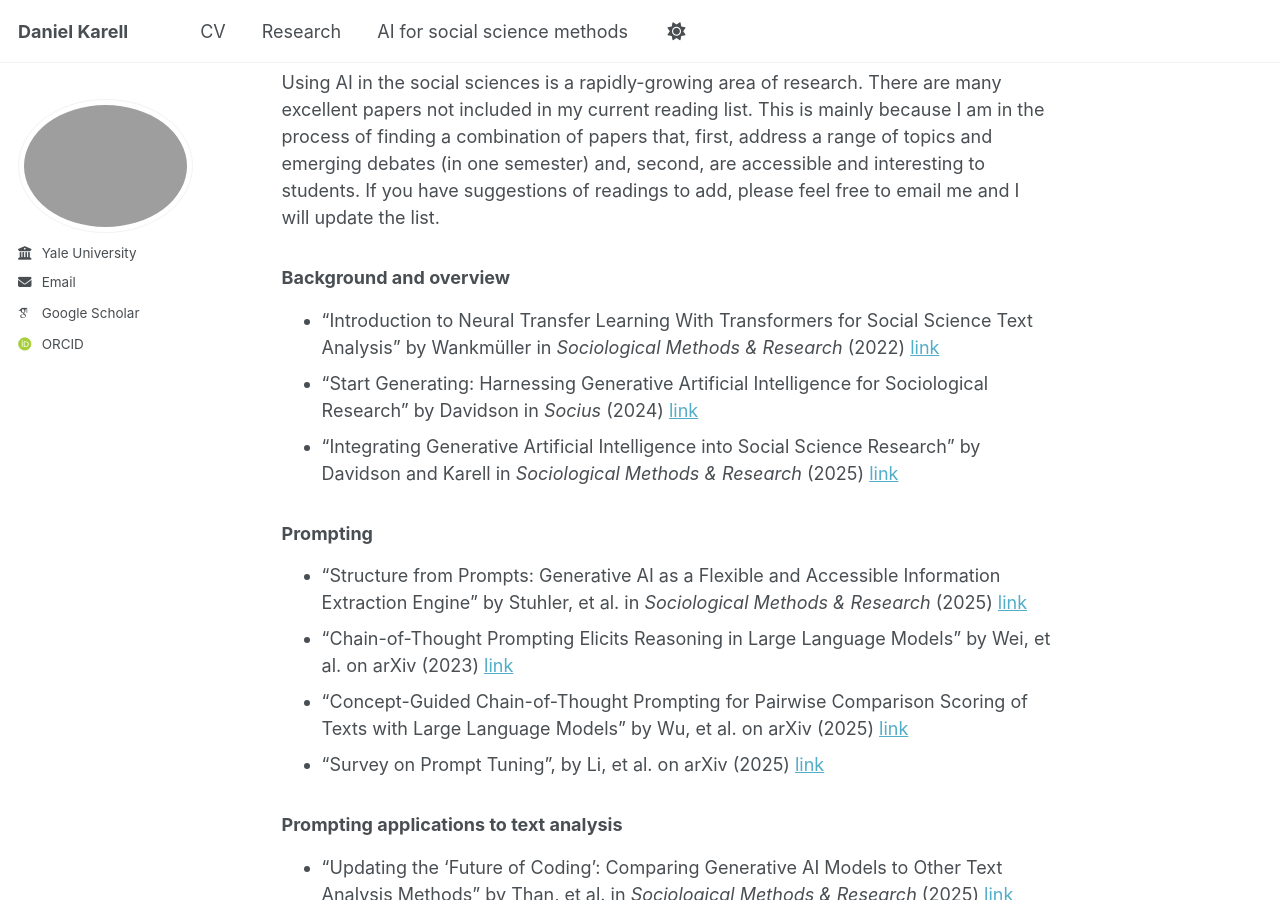
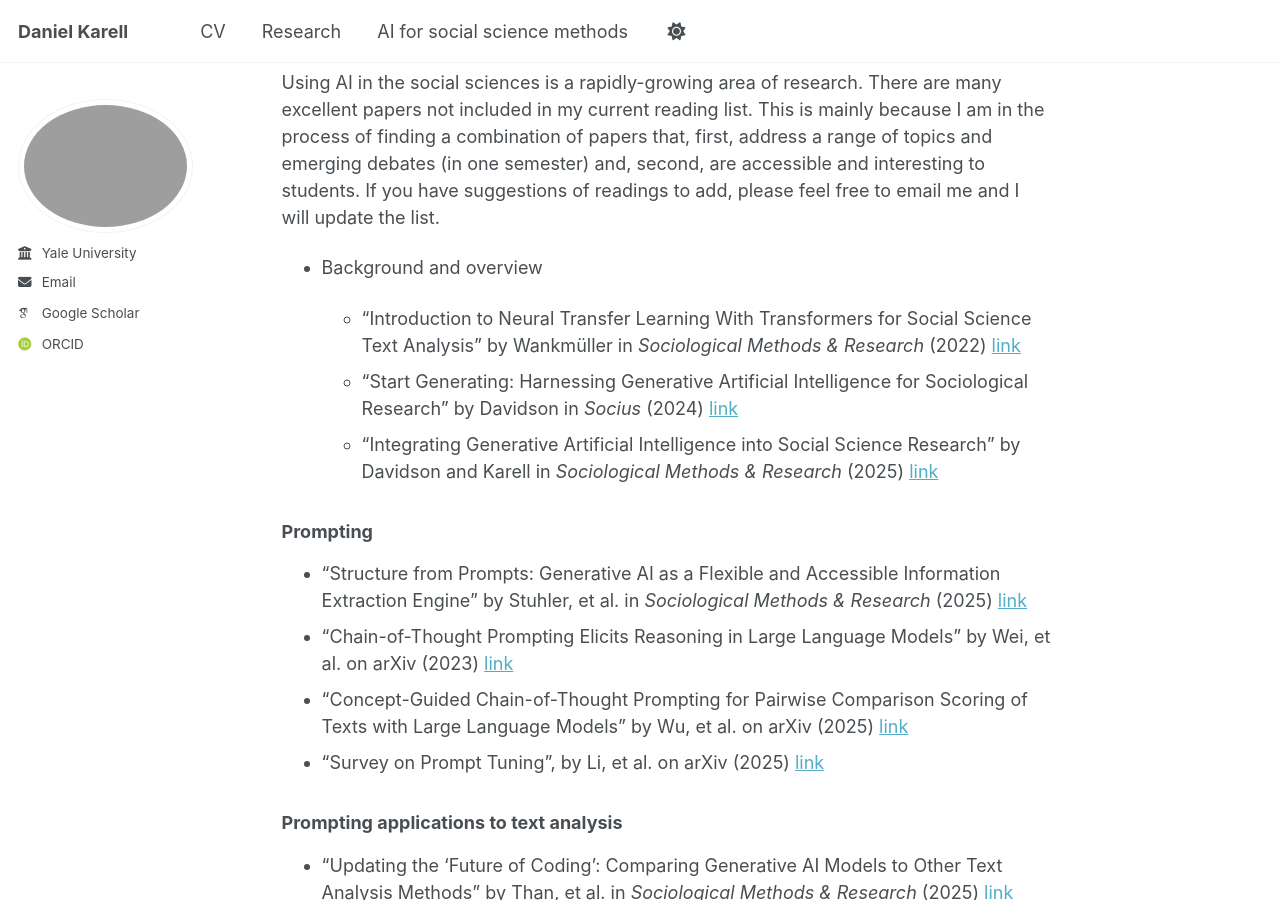
Before and after one commit to dkarell/dkarell.github.io, a Jekyll site: the page built from _pages/ai_for_social_science_methods.md, in a window 1280 px wide and 900 px high, scrolled down 929 px. Built offline with Jekyll 4.4.1, drawn with Linux system fonts in a browser that asks for light colours; some web fonts are replaced; a script that is not in the unit is left out.

```diff
--- a/_pages/ai_for_social_science_methods.md
+++ b/_pages/ai_for_social_science_methods.md
@@ -27,11 +27,11 @@ My initial reading list is below. It is intended for advanced undergraduates and
 
 Using AI in the social sciences is a rapidly-growing area of research. There are many excellent papers not included in my current reading list. This is mainly because I am in the process of finding a combination of papers that, first, address a range of topics and emerging debates (in one semester) and, second, are accessible and interesting to students. If you have suggestions of readings to add, please feel free to email me and I will update the list.
 
-### Background and overview
+- Background and overview
 
-- "Introduction to Neural Transfer Learning With Transformers for Social Science Text Analysis" by Wankmüller in *Sociological Methods & Research* (2022) [link](https://journals.sagepub.com/doi/abs/10.1177/00491241221134527)
-- "Start Generating: Harnessing Generative Artificial Intelligence for Sociological Research" by Davidson in *Socius* (2024) [link](https://journals.sagepub.com/doi/full/10.1177/23780231241259651)
-- "Integrating Generative Artificial Intelligence into Social Science Research" by Davidson and Karell in *Sociological Methods & Research* (2025) [link](https://journals.sagepub.com/doi/abs/10.1177/00491241251339184)
+  - "Introduction to Neural Transfer Learning With Transformers for Social Science Text Analysis" by Wankmüller in *Sociological Methods & Research* (2022) [link](https://journals.sagepub.com/doi/abs/10.1177/00491241221134527)
+  - "Start Generating: Harnessing Generative Artificial Intelligence for Sociological Research" by Davidson in *Socius* (2024) [link](https://journals.sagepub.com/doi/full/10.1177/23780231241259651)
+  - "Integrating Generative Artificial Intelligence into Social Science Research" by Davidson and Karell in *Sociological Methods & Research* (2025) [link](https://journals.sagepub.com/doi/abs/10.1177/00491241251339184)
 
 ### Prompting
 
```
